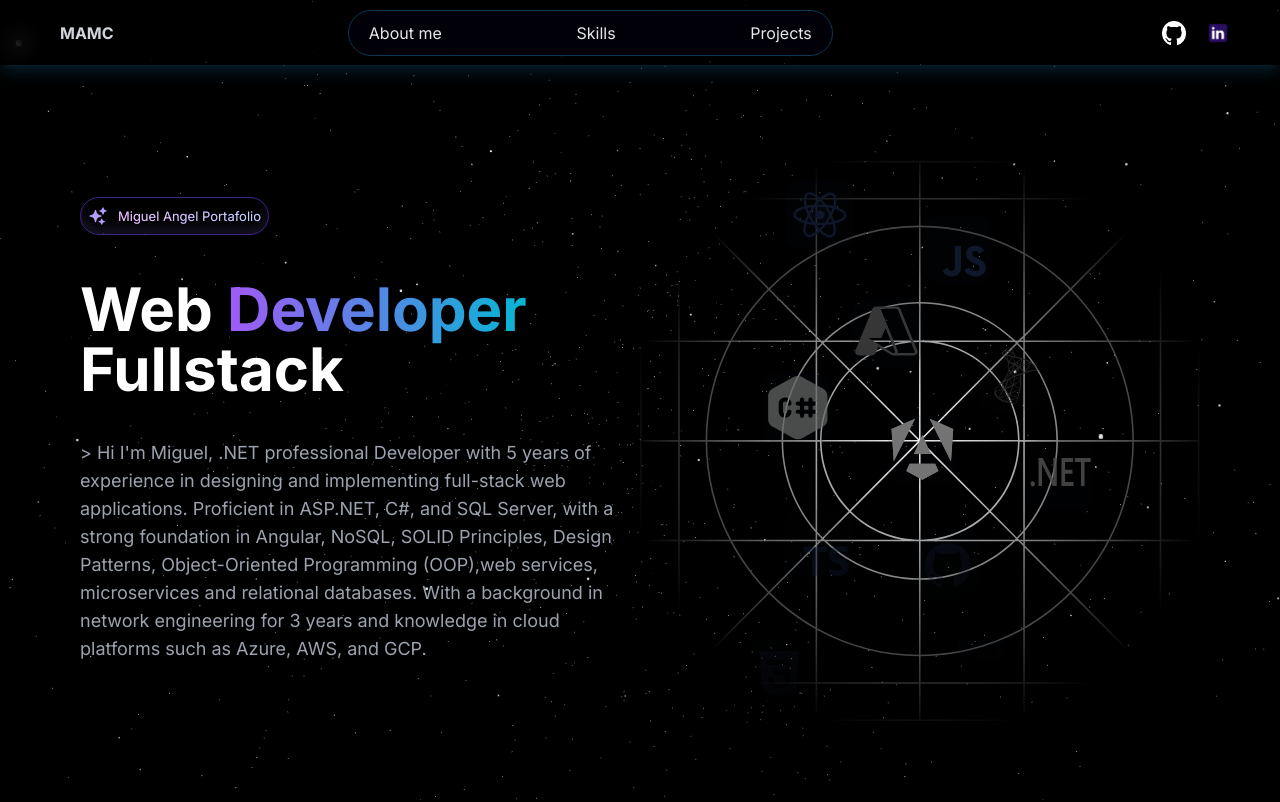
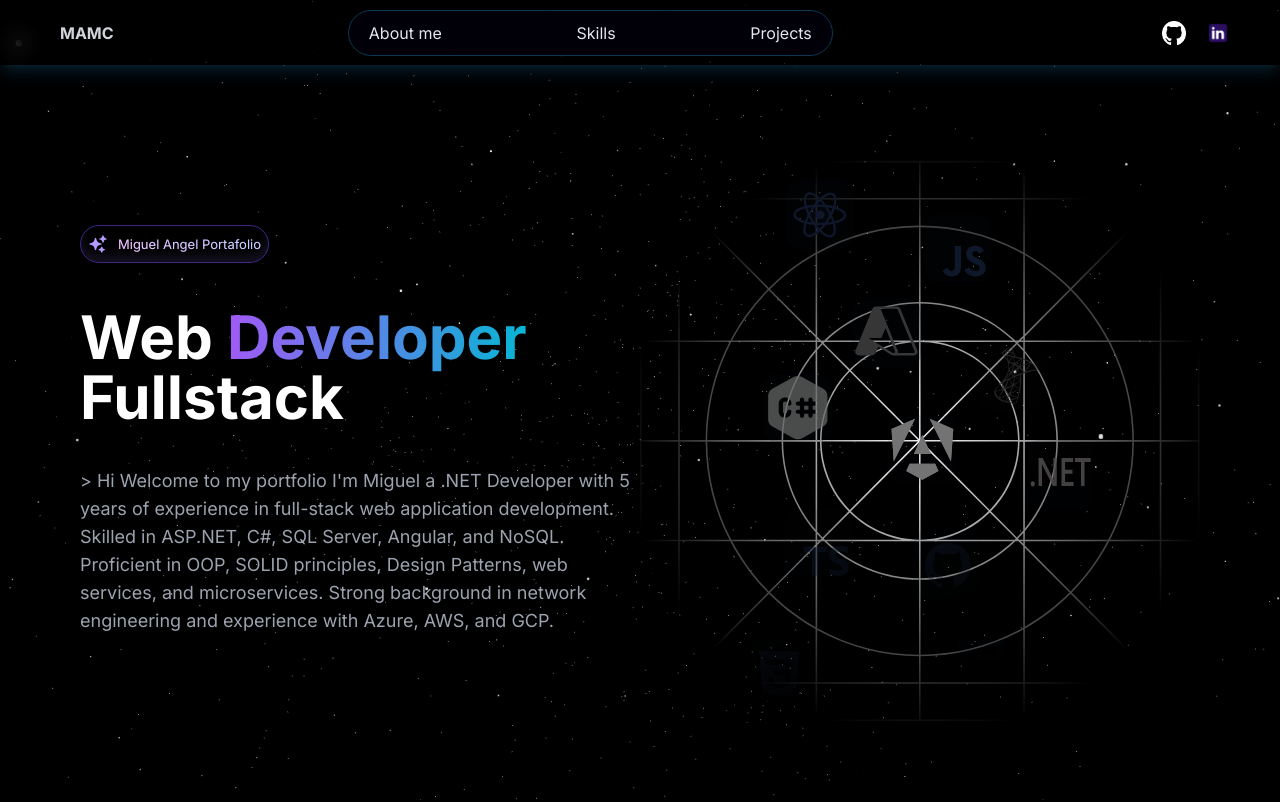
Before and after one commit to 2112miguel/portafoliomamc, a Next.js app: page / in a window 1280 px wide. Shown: the top 802 px of the page. Built offline with nearby package versions, Linux system fonts and the light colour scheme; a web font is replaced by a local one.

Commit message:
Change about  description

```diff
--- a/components/sub/AboutContent.tsx
+++ b/components/sub/AboutContent.tsx
@@ -46,12 +46,7 @@ const AboutContent = () => {
           variants={slideInFromLeft(0.8)}
           className="text-lg text-gray-400 my-5 max-w-[600px]"
         >
-          {">"} Hi I&apos;m Miguel, .NET professional Developer with 5 years of experience in designing and
-          implementing full-stack web applications. Proficient in ASP.NET, C#, and SQL Server,
-          with a strong foundation in Angular, NoSQL, SOLID Principles, Design Patterns,
-          Object-Oriented Programming (OOP),web services, microservices and relational
-          databases. With a background in network engineering for 3 years and knowledge in
-          cloud platforms such as Azure, AWS, and GCP.
+          {">"} Hi Welcome to my portfolio I&apos;m Miguel a .NET Developer with 5 years of experience in full-stack web application development. Skilled in ASP.NET, C#, SQL Server, Angular, and NoSQL. Proficient in OOP, SOLID principles, Design Patterns, web services, and microservices. Strong background in network engineering and experience with Azure, AWS, and GCP.
         </motion.p>
         {/* <motion.a
           variants={slideInFromLeft(1)}
```
